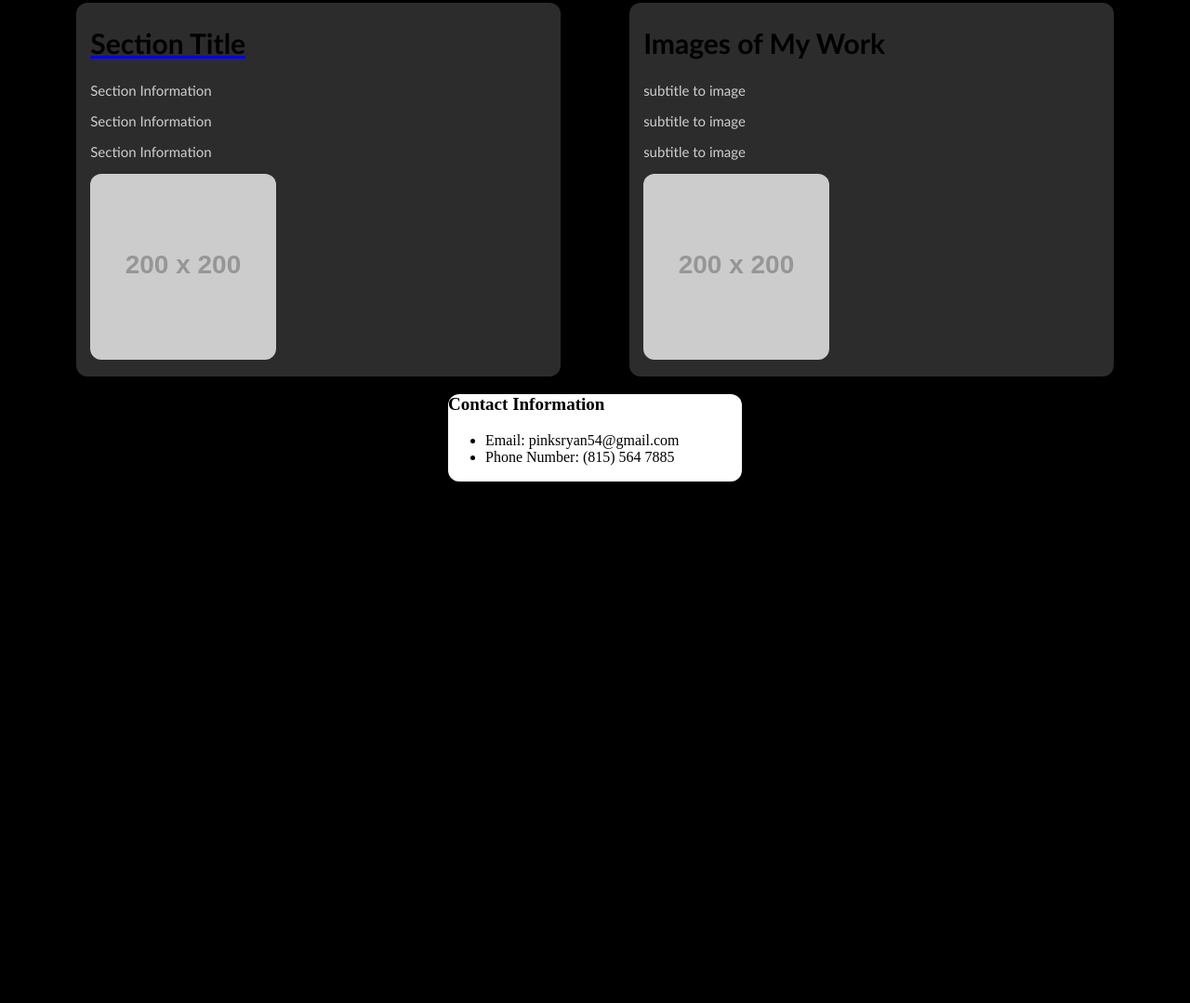
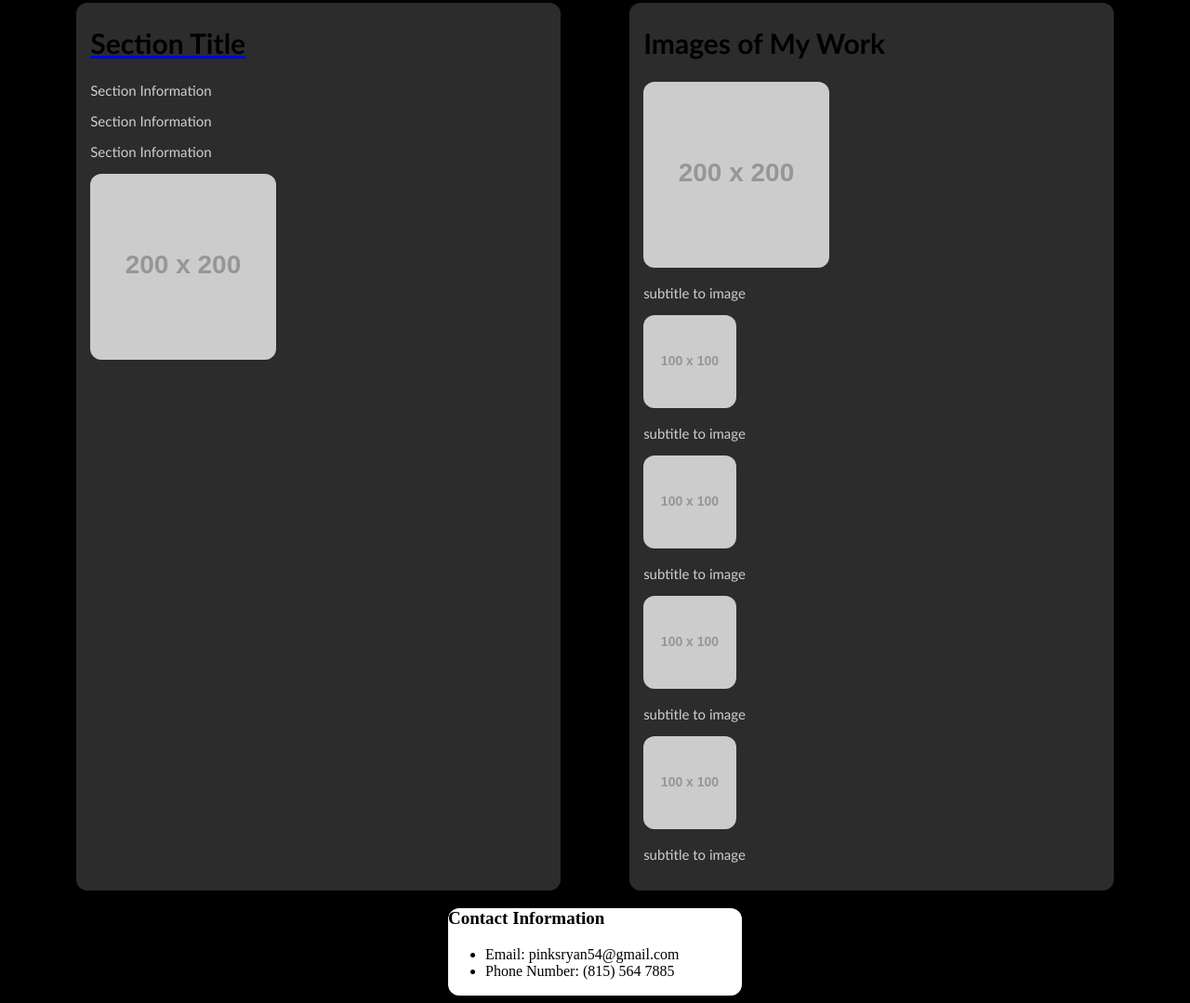
Before and after one commit to rjpinks/02-css-portfolio, a plain HTML site: page index.html in a window 1280 px wide. Shown: the part 812-1891 px from the top of the page at 93% size. Before the commit the page ends 1338 px from the top, so only its background shows below. Drawn offline with Linux system fonts and the light colour scheme; placeholder pictures from the web are drawn by us.

```diff
--- a/index.html
+++ b/index.html
@@ -23,6 +23,7 @@
     <section class="card-container"> <!--nesting sections (info about me) and putting in 2 classes for flexbox-->
 
         <!--these cards will stack on the top in a traditional screen size (note class)-->
+        <!--all headers will be links to the final subsection-->
         <subsection class="cards-top" id="About Me">
             <a href="#work-images">
                 <h2>About Me</h2>
@@ -62,16 +63,18 @@
         </subsection>
         <subsection class="cards-bottom" id="work-images">
             <h2>Images of My Work</h2>
-            <!--<img></img>-->
+            <img src="https://via.placeholder.com/200" alt="200x200 Placeholder Image" width="200" height="200">
+                        <!--you will add this code in front of the img tag before hand to link it to the appropriate app. However, I currently do not have the apps to link to-->
+                <!--<a href="https://the-url-for-app.com">[the img code]</a>-->
             <p>subtitle to image</p>
-            <!--<img></img>-->
+            <img src="https://via.placeholder.com/100" alt="100x100 Placeholder Image" width="100" height="100">
             <p>subtitle to image</p>
-            <!--<img></img>-->
+            <img src="https://via.placeholder.com/100" alt="100x100 Placeholder Image" width="100" height="100">
             <p>subtitle to image</p>
-            <!--<img></img>-->
-            <img src="https://via.placeholder.com/200" alt="200x200 Placeholder Image" width="200" height="200">
-            <!--you will add this code in front of the img tag before hand to link it to the appropriate app. However, I currently do not have the apps to link to-->
-                <!--<a href="https://the-url-for-app.com">[the img code]</a>-->
+            <img src="https://via.placeholder.com/100" alt="100x100 Placeholder Image" width="100" height="100">
+            <p>subtitle to image</p>
+            <img src="https://via.placeholder.com/100" alt="100x100 Placeholder Image" width="100" height="100">
+            <p>subtitle to image</p>
         </subsection>
     </section>
 
```
